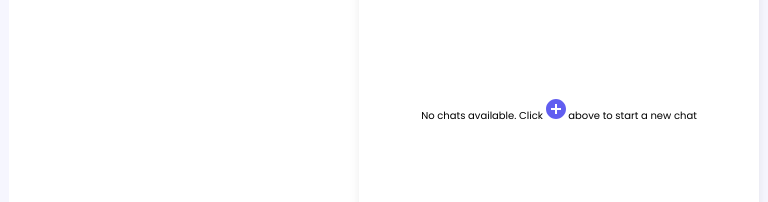
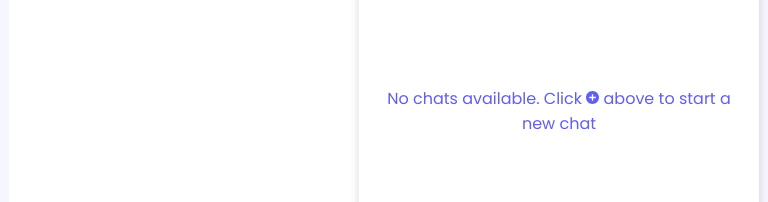
Before and after one commit to AlexMasinde/reactchat, a React (Create React App) app: page / in a window 768 px wide. Shown: the part 289-491 px from the top of the page. Built offline with nearby package versions, Linux system fonts and the light colour scheme; no server answers; the database is empty; sample sign-in values are in the browser's storage.

Commit message:
finalized deployment changes

```diff
--- a/src/components/Dashboard/Dashboard.module.css
+++ b/src/components/Dashboard/Dashboard.module.css
@@ -62,7 +62,8 @@
   min-height: calc(100vh - 89px);
 }
 
-.nochat {
+.nochat,
+.newchat {
   display: flex;
   min-width: 60em;
   align-items: center;
@@ -71,9 +72,15 @@
   box-shadow: 0px 0px 10px rgba(0, 0, 0, 0.08);
 }
 
-.nochat > p {
+.nochat > p,
+.newchat > p {
   font-size: 1.6rem;
   color: #615ef0;
+}
+
+.newchat > p > img {
+  width: 1.3rem;
+  height: 1.3rem;
 }
 
 @media only screen and (max-width: 600px) {
@@ -84,12 +91,14 @@
 }
 
 @media (min-width: 601px) and (max-width: 900px) {
-  .nochat {
+  .nochat,
+  .newchat {
     width: 40em;
     min-width: 0;
   }
 
-  .nochat > p {
+  .nochat > p,
+  .newchat > p {
     padding: 1em;
     text-align: center;
   }
```
